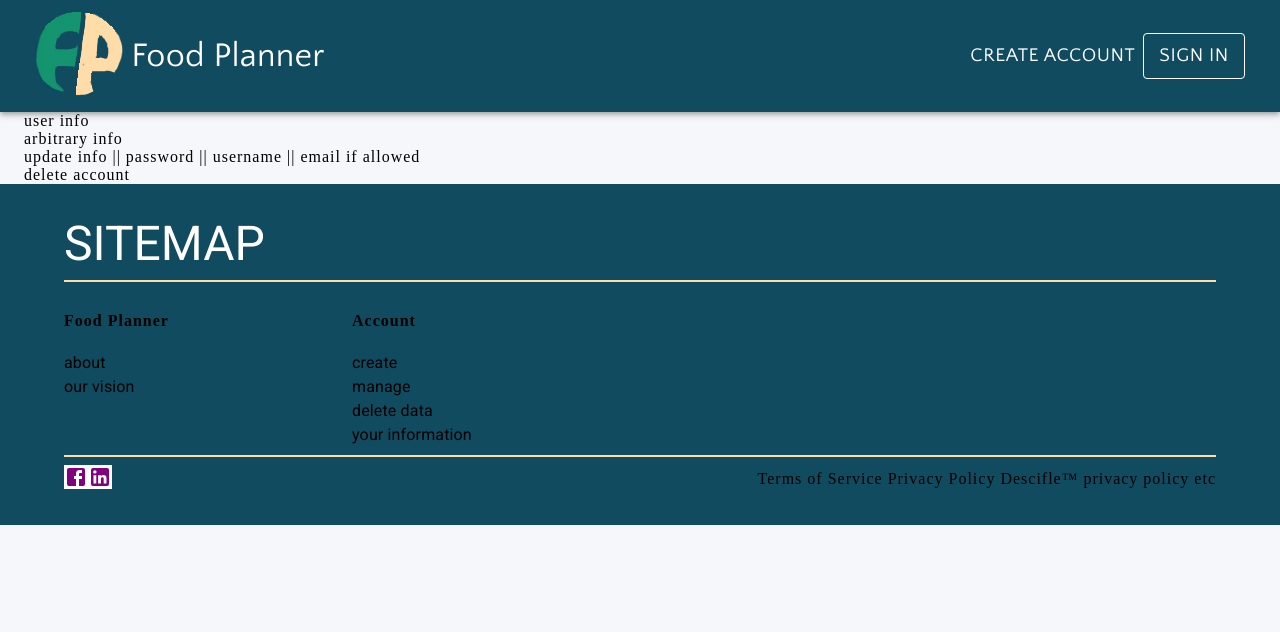
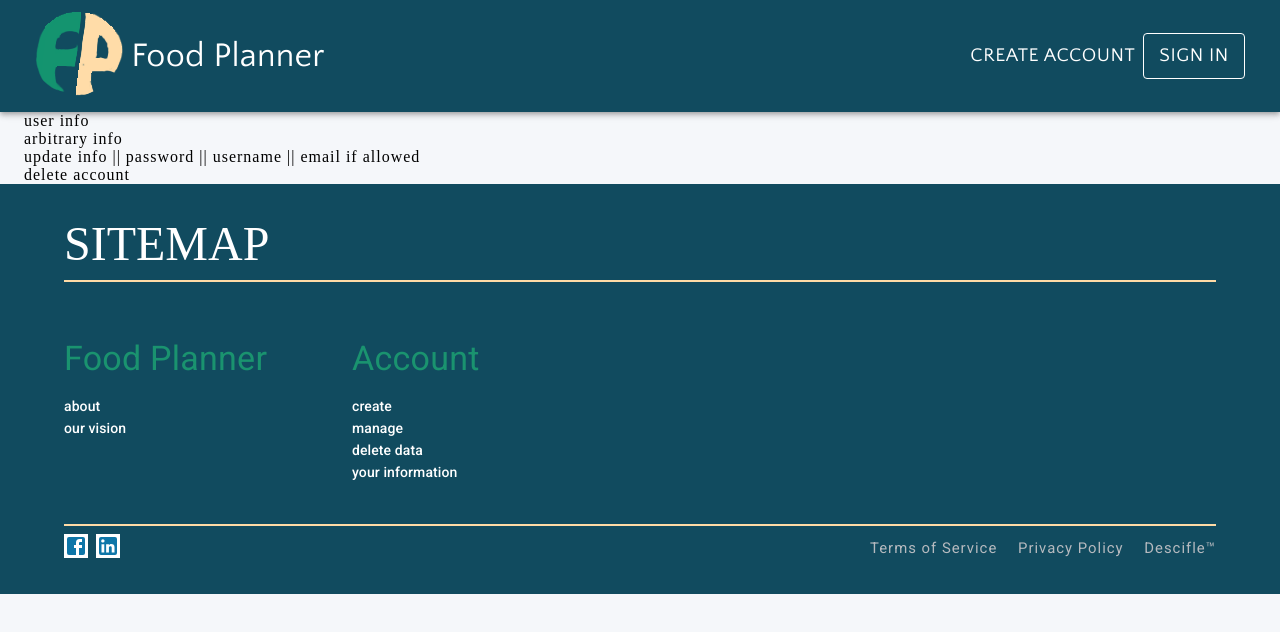
Before and after one commit to descifle/Food-Planner, a React (Create React App) app: page /manage-account in a window 1280 px wide. Shown: the top 632 px of the page. Built offline with nearby package versions, Linux system fonts and the light colour scheme; a web font is replaced by a local one.

Commit message:
remove unwanted references add some basic data more backend

```diff
--- a/src/components/FoodPlanner.js
+++ b/src/components/FoodPlanner.js
@@ -3,16 +3,10 @@ import { connect } from 'react-redux'
 import { getFoods } from '../actions'
 import { Grid, Container, Typography, Card, CardActions, CardContent, Button, IconButton } from '@material-ui/core'
 import { Link } from 'react-router-dom'
-import { signIn, rSignIn } from '../actions'
-// import AppsIcon from '@material-ui/icons/Apps';
-// import FastfoodIcon from '@material-ui/icons/Fastfood';
-// import ViewListIcon from '@material-ui/icons/ViewList';
-// import HistoryIcon from '@material-ui/icons/History';
-// import InfoIcon from '@material-ui/icons/Info';
+import { rSignIn } from '../actions'
 import AddBoxIcon from '@material-ui/icons/AddBox';
 import AddToPhotosIcon from '@material-ui/icons/AddToPhotos';
 import VisibilityIcon from '@material-ui/icons/Visibility';
-// import SearchIcon from '@material-ui/icons/Search';
 import DeleteIcon from '@material-ui/icons/Delete';
 import '../css/foodplanner.scss'
 import Header from './Header';
@@ -152,11 +146,10 @@ const FoodPlanner = ({foods, rSignIn, getFoods, malfease}) => {
                         <Grid style={{ paddingTop: '2rem' }} item xs={12} sm={12}>
                             <Card>
                             <CardContent>
-                                <span >
+                                <div style={{ marginLeft: 'auto'}}>
                                     welcome back {user.userName}
-                                </span>
-                                <span style={{ marginLeft: '2rem'}}>daily streak (some number)</span>
-                                <span style={{ marginLeft: '2rem'}}><Link style={{ color: 'inherit' }} to="/manage-account">Manage Account</Link></span>
+                                </div>
+                                <Button variant="outlined" ><Link style={{ color: 'inherit' }} to="/manage-account">Manage Account</Link></Button>
                             </CardContent>
                             </Card>
 
@@ -190,13 +183,13 @@ const FoodPlanner = ({foods, rSignIn, getFoods, malfease}) => {
                                         </Typography>
                                         <div>
                                             <Modal modalOpen={addOpen} modalClose={handleModalClose} handleSubmit={addFood} action={'add-food'} />
-                                            <IconButton  onClick={() => handleClick('add-food')}><AddBoxIcon />Add food</IconButton>
+                                            <IconButton  style={{color: 'green'}} onClick={() => handleClick('add-food')}><AddBoxIcon />Add food</IconButton>
                                             <Modal modalOpen={updateOpen} modalClose={handleModalClose} handleSubmit={updateFood} action={'update-food'} foods={foods} />
-                                            <IconButton onClick={() => handleClick('update-food')}><AddToPhotosIcon />Update food</IconButton>
+                                            <IconButton style={{color: 'orange'}} onClick={() => handleClick('update-food')}><AddToPhotosIcon />Update food</IconButton>
                                             <Modal modalOpen={viewOpen} modalClose={handleModalClose} action={'view-food'} foods={foods} />
                                             <IconButton onClick={viewFoods}><VisibilityIcon />View Foods</IconButton>
                                             <Modal modalOpen={removeOpen} modalClose={handleModalClose} handleSubmit={removeFood} action={'remove-food'} foods={foods}/>
-                                            <IconButton onClick={() => handleClick('remove-food')}><DeleteIcon />Remove foods</IconButton>
+                                            <IconButton style={{color: 'red'}} onClick={() => handleClick('remove-food')}><DeleteIcon />Remove foods</IconButton>
                                         </div>
                                     </CardContent>
                                 </Card>
--- a/src/components/Footer.js
+++ b/src/components/Footer.js
@@ -7,7 +7,7 @@ const Footer = () => {
         <footer>
             <Container className="footer-inner">
                 <div>
-                <Typography variant="h3" style={{ color: 'white'}}>SITEMAP</Typography>
+                <Typography variant="h3" style={{ color: 'white', fontFamily: 'inherit'}}>SITEMAP</Typography>
                     {/* <nav>
                         <ul className="footer-inner_nav">
                             <li></li>
@@ -15,20 +15,18 @@ const Footer = () => {
                     </nav> */}
                 </div>
                 <hr />
-                <Grid container >
+                <Grid className="footer-inner_nav" container >
                     <Grid item xs={12} sm={3}>
-                        <Typography variant="h4"></Typography>
-                        <h4>Food Planner</h4>
-                        <Typography>about</Typography>
-                        <Typography>our vision</Typography>
+                        <Typography variant="h4">Food Planner</Typography>
+                        <Typography className="footer-items" variant="subtitle2">about</Typography>
+                        <Typography className="footer-items" variant="subtitle2">our vision</Typography>
                     </Grid>
                     <Grid item xs={12} sm={3}>
-                        <Typography variant="h4"></Typography>
-                        <h4>Account</h4>
-                        <Typography>create</Typography>
-                        <Typography>manage</Typography>
-                        <Typography>delete data</Typography>
-                        <Typography>your information</Typography>
+                        <Typography variant="h4">Account</Typography>
+                        <Typography className="footer-items" variant="subtitle2">create</Typography>
+                        <Typography className="footer-items" variant="subtitle2">manage</Typography>
+                        <Typography className="footer-items" variant="subtitle2">delete data</Typography>
+                        <Typography className="footer-items" variant="subtitle2">your information</Typography>
                     </Grid>
                 </Grid>
                 <hr />
@@ -37,7 +35,7 @@ const Footer = () => {
                         <a href="https://www.facebook.com"><Facebook className="icon" /></a>
                         <a href="https://www.linkedIn.com"><LinkedIn className="icon" /></a>
                     </span>
-                    <div><span>Terms of Service</span> <span>Privacy Policy</span> <span>Descifle&#8482; </span><span>privacy policy etc</span></div>
+                    <div className="copy"><span>Terms of Service</span> <span>Privacy Policy</span> <span>Descifle&#8482; </span></div>
                 </div>
             </Container>
         </footer>
--- a/src/components/Header.js
+++ b/src/components/Header.js
@@ -1,10 +1,9 @@
 import React from 'react'
 import { connect } from 'react-redux'
 import { Link } from 'react-router-dom'
-import { AppBar, IconButton, Toolbar, Typography, Button } from '@material-ui/core'
+import { AppBar, Toolbar, Typography, Button } from '@material-ui/core'
 import logo from '../assets/logo.png'
 import useStyles from '../css/styles'
-import MenuIcon from '@material-ui/icons/Menu'
 import GoogleAuth from './auth/GoogleAuth'
 
 
--- a/src/css/main.scss
+++ b/src/css/main.scss
@@ -36,38 +36,6 @@ body {
         // color: #ffdba6;
         border: $highlight solid 1px;
     }
-}
-
-.footer-inner_nav {
-    display: inline-block;
-    padding: 0;
-
-    li {
-        display: inline-block;
-    }
-
-    a {
-        -webkit-font-smoothing: antialiased;
-        -moz-osx-font-smoothing: grayscale;
-        font-family: ShopifySans, Helvetica, Arial, sans-serif;
-        font-weight: 700;
-        font-size: 1em;
-        margin-right: 1em;
-        color: #ffffff;
-        display: inline-block;
-    }
-}
-
-.icon {
-    color: white;
-}
-
-footer {
-    background-color: #114B5F;
-}
-
-.footer-inner_nav-container {
-    padding: 1rem 3rem;
 }
 
 a {
@@ -130,9 +98,66 @@ font-family: 'Quattrocento Sans', sans-serif;
     width: 100%
 }
 
+footer {
+    background-color: #114B5F;
+}
+
+.footer-inner_nav {
+    display: inline-block;
+    padding: 2rem 0;
+
+    h4 {
+        color: $secondary;
+        padding: 1rem 0;
+    }
+
+    a {
+        -webkit-font-smoothing: antialiased;
+        -moz-osx-font-smoothing: grayscale;
+        font-family: ShopifySans, Helvetica, Arial, sans-serif;
+        font-weight: 700;
+        font-size: 1em;
+        margin-right: 1em;
+        color: #ffffff;
+        display: inline-block;
+    }
+}
+
+.footer-items {
+    color: white;
+    cursor: pointer;
+
+    &:hover {
+        color: #b6babf
+    }
+    transition: color .1s ease-in-out;
+}
+
+.footer-inner_nav-container {
+    padding: 1rem 3rem;
+}
+
+.copy {
+    font-family: "Roboto", "Helvetica", "Arial", sans-serif;
+    font-size: .93rem;
+    color: #b6babf;
+    letter-spacing: unset;
+
+    span {
+        margin-left: 1rem;
+        cursor: pointer;
+    }
+}
+
 .icon {
-    color: purple;
+    margin-right: .5rem;
+    color: #0e76a8;
+    // border-radius: 50%;
     background-color: white;
+
+    &:hover {
+        background-color: #b6babf;
+    }
 }
 
 @media(min-width: 40rem) {
```
